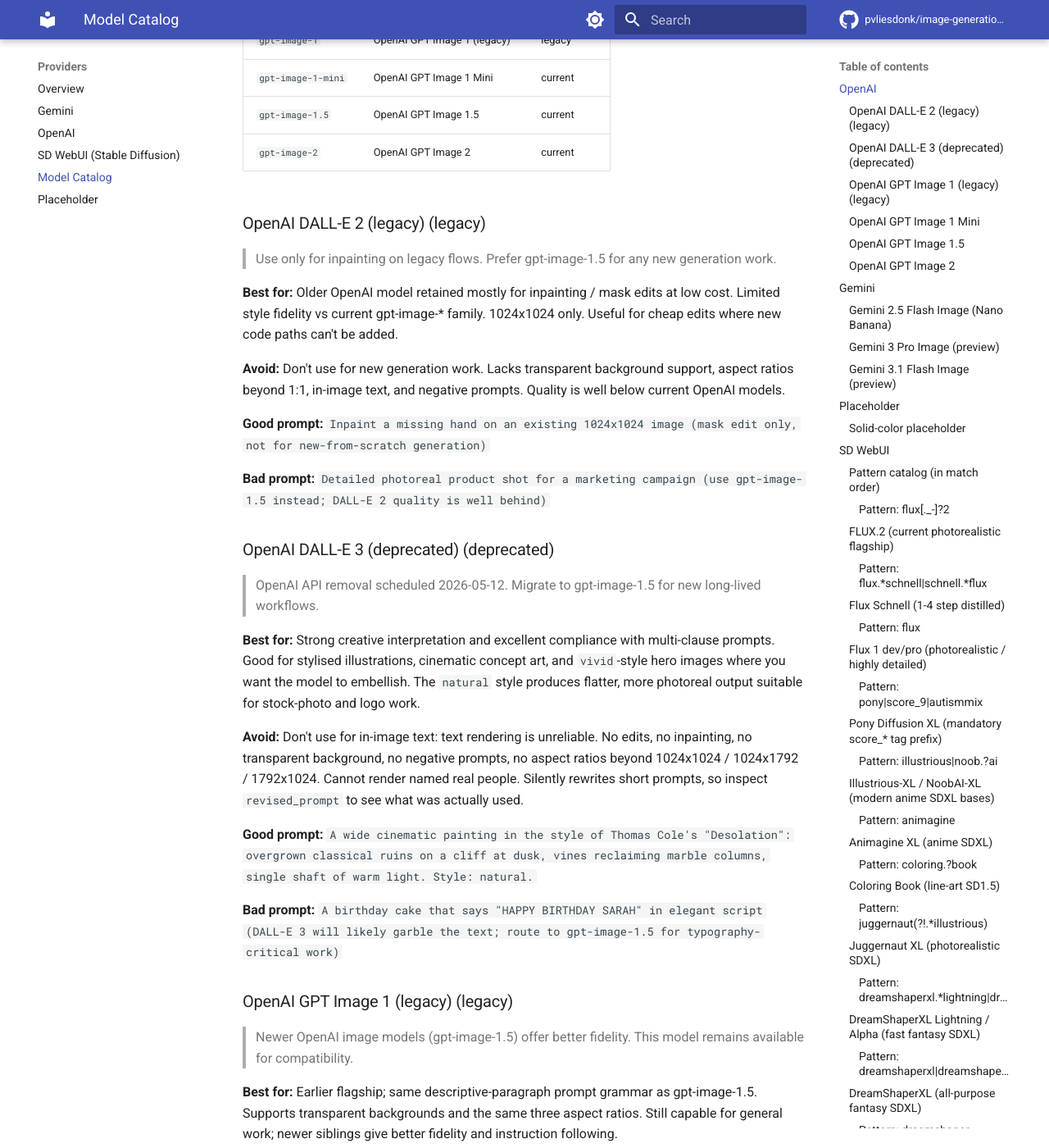
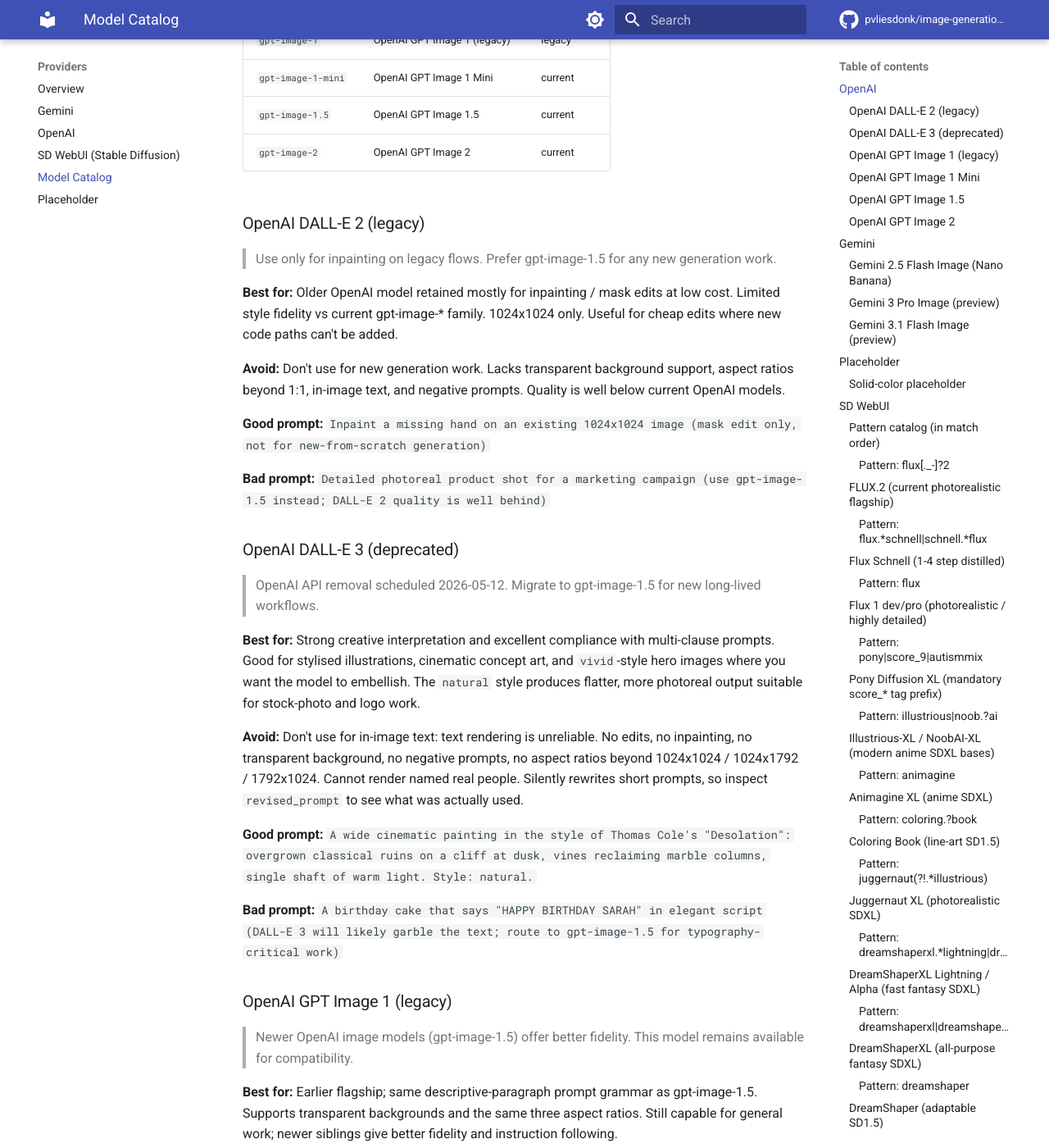
Before and after one commit to pvliesdonk/image-generation-mcp, an MkDocs documentation site: the page built from docs/providers/model-catalog.md, in a window 1280 px wide and 1400 px high, scrolled down 640 px. Shown: the whole window at 82% size. Built offline with MkDocs 1.6.1 and Material for MkDocs 9.7.7, drawn with Linux system fonts in a browser that asks for light colours; comment, search, counter and statistics services are not loaded; the version menu is left out.

Commit message:
fix(docs): avoid duplicate lifecycle marker in rendered catalog headings
claude-review on #270: the em-dash fix changed the heading lifecycle marker to
'({lifecycle})', but three labels already embed '(legacy)'/'(deprecated)',
producing 'DALL-E 2 (legacy) (legacy)'. Skip the marker when the label already
states the lifecycle; regenerated the catalog.

Co-Authored-By: Claude Opus 4.8 (1M context) <noreply@anthropic.com>

```diff
--- a/docs/providers/model-catalog.md
+++ b/docs/providers/model-catalog.md
@@ -19,7 +19,7 @@ Models exposed by the `openai` provider. Each model resolves via exact-key looku
 | `gpt-image-1.5` | OpenAI GPT Image 1.5 | current |
 | `gpt-image-2` | OpenAI GPT Image 2 | current |
 
-### OpenAI DALL-E 2 (legacy) (legacy)
+### OpenAI DALL-E 2 (legacy)
 
 > Use only for inpainting on legacy flows. Prefer gpt-image-1.5 for any new generation work.
 
@@ -31,7 +31,7 @@ Models exposed by the `openai` provider. Each model resolves via exact-key looku
 
 **Bad prompt:** `Detailed photoreal product shot for a marketing campaign (use gpt-image-1.5 instead; DALL-E 2 quality is well behind)`
 
-### OpenAI DALL-E 3 (deprecated) (deprecated)
+### OpenAI DALL-E 3 (deprecated)
 
 > OpenAI API removal scheduled 2026-05-12. Migrate to gpt-image-1.5 for new long-lived workflows.
 
@@ -43,7 +43,7 @@ Models exposed by the `openai` provider. Each model resolves via exact-key looku
 
 **Bad prompt:** `A birthday cake that says "HAPPY BIRTHDAY SARAH" in elegant script (DALL-E 3 will likely garble the text; route to gpt-image-1.5 for typography-critical work)`
 
-### OpenAI GPT Image 1 (legacy) (legacy)
+### OpenAI GPT Image 1 (legacy)
 
 > Newer OpenAI image models (gpt-image-1.5) offer better fidelity. This model remains available for compatibility.
 
```
Also changed, not shown: 1 other file.
